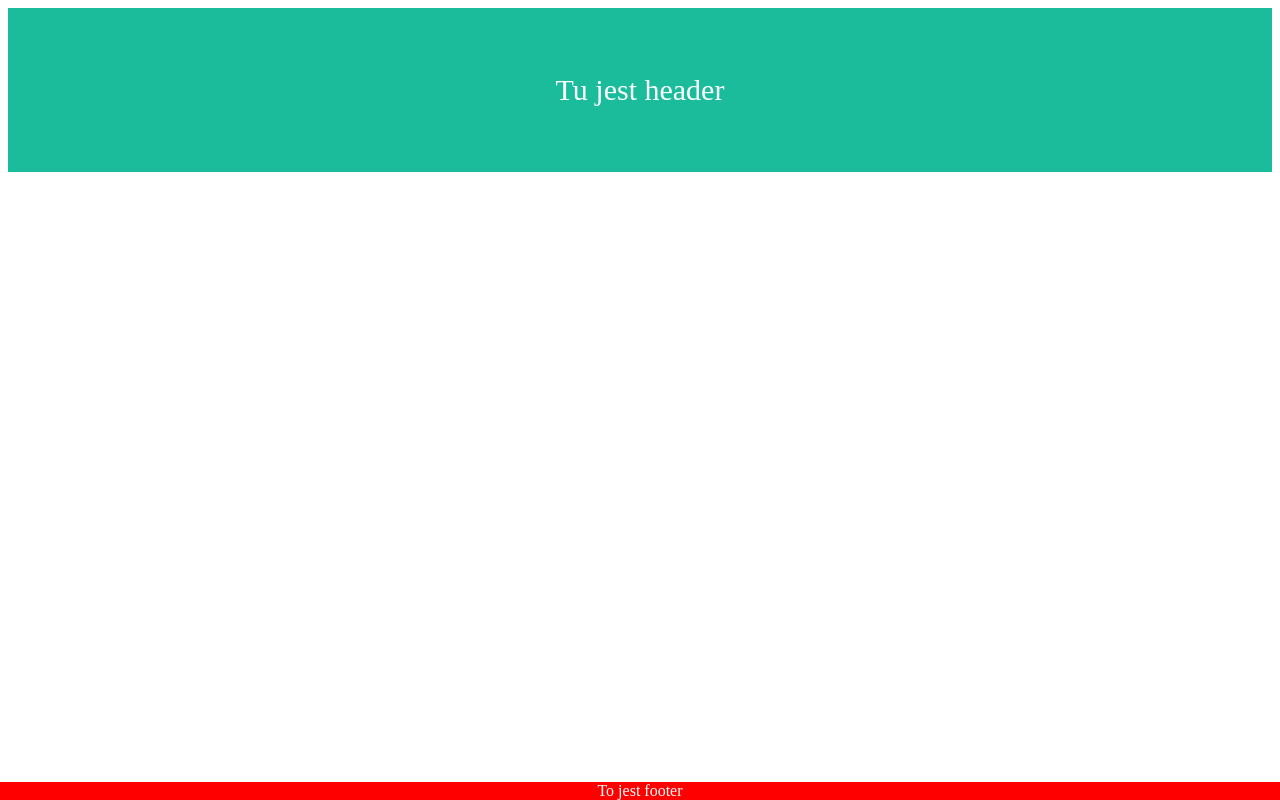
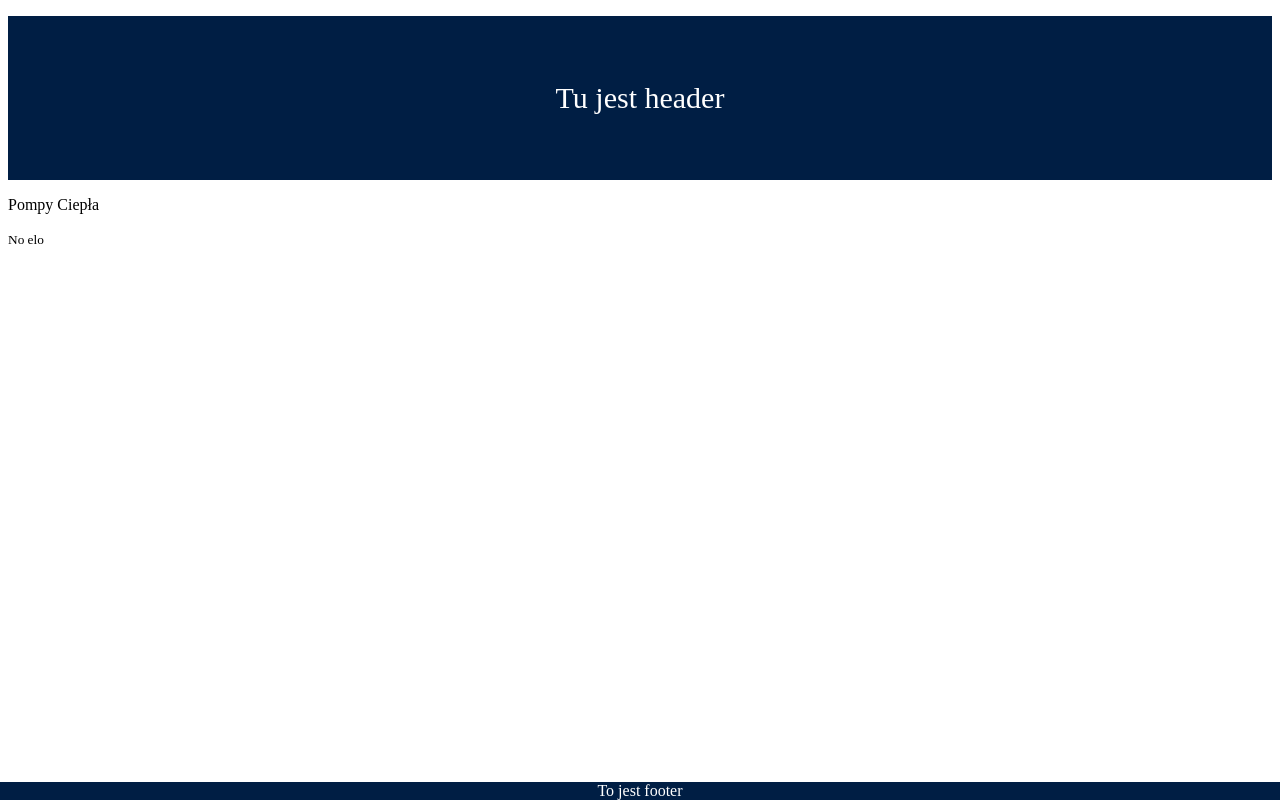
Before and after one commit to Uncle-Moris/Auri_Trade_Website, a plain HTML site: page html/home.html in a window 1280 px wide. Drawn offline with Linux system fonts and the light colour scheme.

Commit message:
Zaczynamy nowy rodzaiał

```diff
--- /dev/null
+++ b/JS/script.js
@@ -0,0 +1 @@
+Get
--- a/css/style.css
+++ b/css/style.css
@@ -1,9 +1,8 @@
-
 .header {
   top: 0;
   padding: 65px;
   text-align: center;
-  background: #1abc9c;
+  background: #001e44;
   color: white;
   font-size: 30px;
 }
@@ -12,7 +11,7 @@
   left: 0;
   bottom: 0;
   width: 100%;
-  background-color: red;
+  background-color: #001e44;
   color: white;
   text-align: center;
 }
--- a/html/home.html
+++ b/html/home.html
@@ -4,7 +4,9 @@
     <meta charset="UTF-8">
     <title>Title</title>
     <link href="/css/style.css" rel="stylesheet">
+<p>
 
+</p>
 </head>
 <body>
 
@@ -12,6 +14,10 @@
         Tu jest header
     </header>
     <main>
+        <p>Pompy Ciepła</p>
+        <small>
+            No elo
+        </small>
     </main>
     <footer class="footer">
         To jest footer
```
